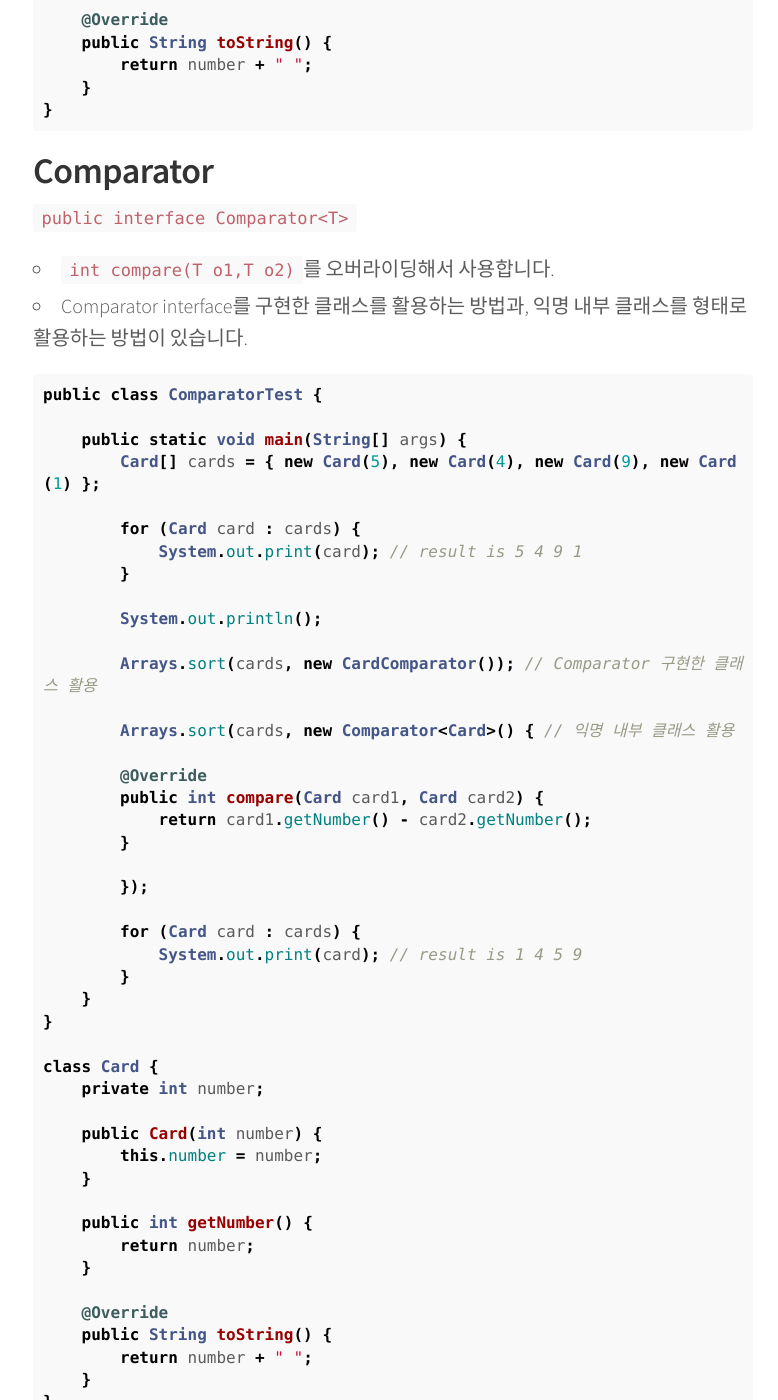
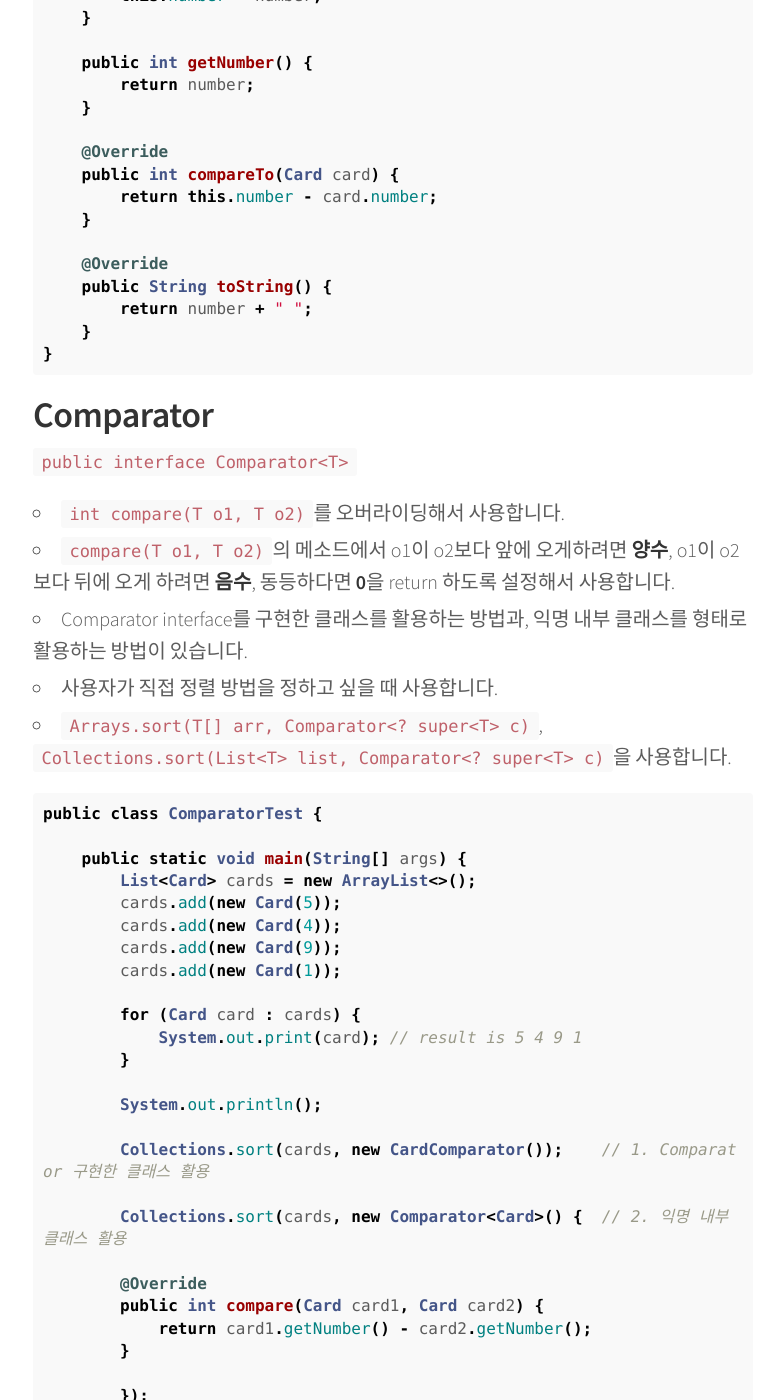
Before and after one commit to minseokism/minseokism.github.io, a Jekyll site: the page built from _posts/2017-04-19-Comparable_Comparator_01.md, in a window 1280 px wide and 1400 px high, scrolled down 1232 px. Shown: the whole window, without its empty margins (247-1025 px from the left). Built offline with Jekyll 4.4.1, drawn with Linux system fonts in a browser that asks for light colours; comment, search, counter and statistics services are not loaded; some of the changed text lies outside the part shown.

Commit message:
Changed post-05

````diff
--- a/_posts/2017-04-19-Comparable_Comparator_01.md
+++ b/_posts/2017-04-19-Comparable_Comparator_01.md
@@ -9,7 +9,11 @@ share: true
 ---
 ## Comparable
 `public interface Comparable<T>`
-- `int compareTo(T o)`를 오버라이딩해서 사용합니다.
+- 비교할 대상에 직접 구현해서 `int compareTo(T o)`를 오버라이딩해 사용합니다.
+- Comparable이 구현된 객체의 `compareTo(T o)` 메소드는 주어진 객체(비교 대상)보다 적으면 **음수**, 주어진 객체보다 같으면 **0**, 주어진 객체보다 크면 **양수**를 리턴하게 됩니다. [오름차순으로 정렬됩니다.]
+- 자연스러운 순서로 정렬할 때 사용합니다.
+- Integer, Double, String 모두 Comparable 인터페이스를 구현하고 있습니다.
+- `Arrays.sort(T[] arr)`, `Collection.sort(List<T> list)`에 Comparable를 구현한 배열이나, List를 넣으면 정렬이 됩니다.
 
 ```java
 public class ComparableTest {
@@ -56,14 +60,21 @@ class Card implements Comparable<Card> {
 
 ## Comparator
 `public interface Comparator<T>`
-- `int compare(T o1,T o2)`를 오버라이딩해서 사용합니다.
+- `int compare(T o1, T o2)`를 오버라이딩해서 사용합니다.
+- `compare(T o1, T o2)`의 메소드에서 o1이 o2보다 앞에 오게하려면 **양수**, o1이 o2보다 뒤에 오게 하려면 **음수**, 동등하다면 **0**을 return 하도록 설정해서 사용합니다.
 - Comparator interface를 구현한 클래스를 활용하는 방법과, 익명 내부 클래스를 형태로 활용하는 방법이 있습니다.
+- 사용자가 직접 정렬 방법을 정하고 싶을 때 사용합니다.
+- `Arrays.sort(T[] arr, Comparator<? super<T> c)`, `Collections.sort(List<T> list, Comparator<? super<T> c)`을 사용합니다.
 
 ```java
 public class ComparatorTest {
 
     public static void main(String[] args) {
-        Card[] cards = { new Card(5), new Card(4), new Card(9), new Card(1) };
+        List<Card> cards = new ArrayList<>();
+        cards.add(new Card(5));
+        cards.add(new Card(4));
+        cards.add(new Card(9));
+        cards.add(new Card(1));
 
         for (Card card : cards) {
             System.out.print(card); // result is 5 4 9 1
@@ -71,9 +82,9 @@ public class ComparatorTest {
 
         System.out.println();
 
-        Arrays.sort(cards, new CardComparator()); // Comparator 구현한 클래스 활용
+        Collections.sort(cards, new CardComparator());    // 1. Comparator 구현한 클래스 활용
 
-        Arrays.sort(cards, new Comparator<Card>() { // 익명 내부 클래스 활용
+        Collections.sort(cards, new Comparator<Card>() {  // 2. 익명 내부 클래스 활용
 
         @Override
         public int compare(Card card1, Card card2) {
````
